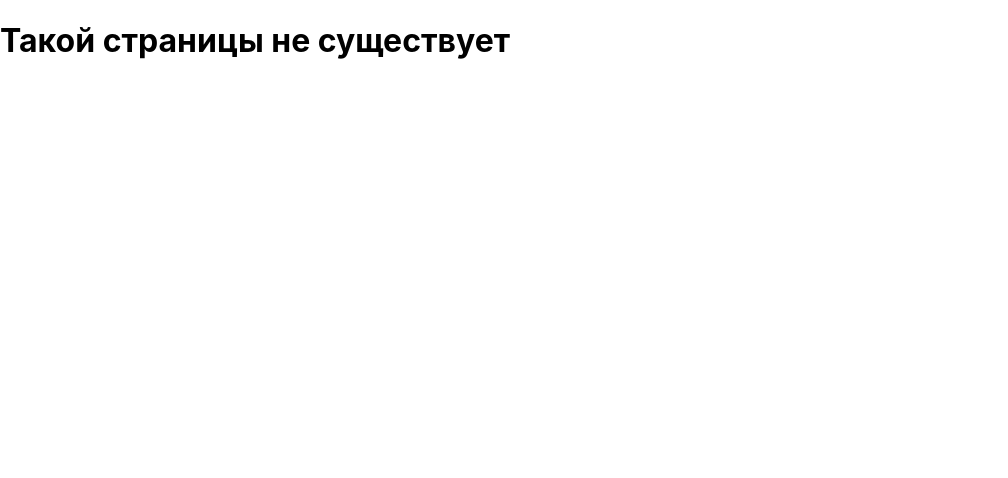
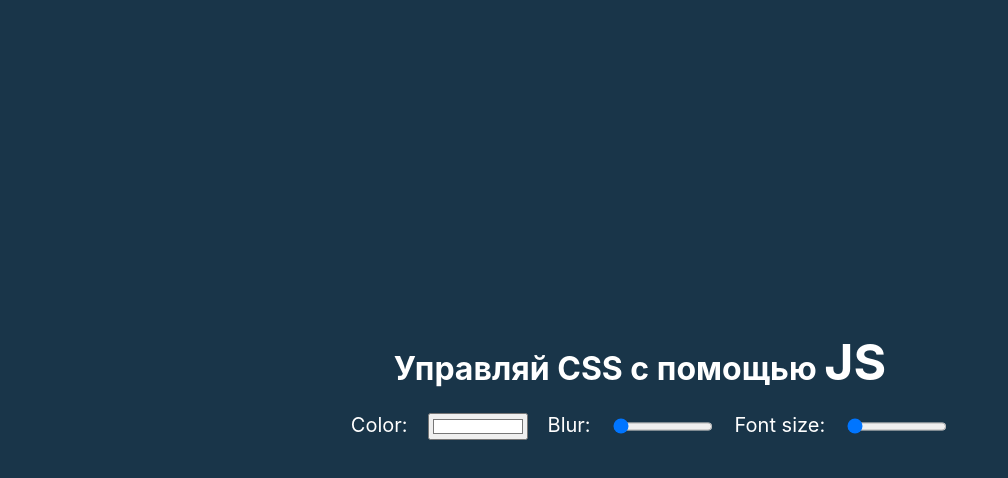
Before and after one commit to PavelZelenskiy/ts30, a React (Create React App) app: page /tsvariablescss in a window 1280 px wide. Shown: the top 478 px of the page, without its empty margins (0-1008 px from the left). Built offline with nearby package versions, Linux system fonts and the light colour scheme.

Commit message:
add variablesCSS app + refatoring

```diff
--- a/src/App/App.tsx
+++ b/src/App/App.tsx
@@ -4,6 +4,7 @@ import { TsClock } from "../components/Clock/TsClock";
 import { Route, Routes } from "react-router-dom";
 import { ProjectsPanel } from "../components/ProjectsPanel/ProjectsPanel";
 import { NotFoundPage } from "../components/NotFoundPage/NotFoundPage";
+import { VariablesCSS } from "../components/VariablesCSS/VariablesCSS";
 
 export const App = () => {
   return (
@@ -12,6 +13,7 @@ export const App = () => {
       <Route path="/tsdrumkit" element={<DrumKit />} />
       <Route path="/tsclock" element={<TsClock />} />
       <Route path="*" element={<NotFoundPage />} />
+      <Route path="/tsvariablescss" element={<VariablesCSS />} />
     </Routes>
   );
 };
--- a/src/components/Clock/ClockHand/ClockHand.tsx
+++ b/src/components/Clock/ClockHand/ClockHand.tsx
@@ -19,7 +19,7 @@ type HandStyle = {
 };
 
 export const ClockHand = ({ timeType }: timeType) => {
-  const [time, setTime] = useState(0);
+  const [time, setTime] = useState<number>(0);
 
   let handHeight: string;
   let handWidth: string;
--- a/src/components/DrumKit/DrumKit.tsx
+++ b/src/components/DrumKit/DrumKit.tsx
@@ -4,8 +4,8 @@ import { SoundButton } from "./SoundButton/SoundButton";
 import { soundButtons } from "./data/soundButtons";
 
 export const DrumKit = () => {
-  const [isActive, setActive] = useState(false);
-  const [keyCode, setKeyCode] = useState(NaN);
+  const [isActive, setActive] = useState<boolean>(false);
+  const [keyCode, setKeyCode] = useState<number | null>(null);
 
   return (
     <div
--- a/src/components/ProjectsPanel/ProjectsPanel.tsx
+++ b/src/components/ProjectsPanel/ProjectsPanel.tsx
@@ -5,8 +5,9 @@ import { Link } from "react-router-dom";
 export const ProjectsPanel = () => {
   return (
     <div className="projects_panel">
-      <Link to="/tsdrumkit">TS Drum Kit</Link>
-      <Link to="/tsclock">TS Clock</Link>
+      <Link to="/tsdrumkit">Drum Kit</Link>
+      <Link to="/tsclock">Clock</Link>
+      <Link to="/tsvariablescss">Variables CSS</Link>
     </div>
   );
 };
--- /dev/null
+++ b/src/components/VariablesCSS/VariablesCSS.tsx
@@ -0,0 +1,64 @@
+import React, { useState } from "react";
+import "./variablesCSS.css";
+
+type TSpanStyle = {
+  fontSize: string;
+  filter: string;
+  color: string;
+};
+
+export const VariablesCSS = () => {
+  const [color, setColor] = useState<string>("#ffffff");
+  const [fontSize, setFontSize] = useState<number>(50);
+  const [blur, setBlur] = useState<number>(0);
+
+  const handleUpdate = (props: HTMLInputElement): void => {
+    if (props.name === "font_color") {
+      setColor(props.value);
+    } else if (props.name === "blur") {
+      setBlur(Number(props.value));
+    } else {
+      setFontSize(Number(props.value));
+    }
+  };
+
+  const spanStyle: TSpanStyle = {
+    fontSize: `${fontSize}px`,
+    filter: `blur(${blur}px)`,
+    color: color,
+  };
+
+  return (
+    <div className="variables_css">
+      <h1>
+        Управляй CSS с помощью <span style={spanStyle}>JS</span>
+      </h1>
+      <div className="controls">
+        <label>Color:</label>
+        <input
+          type="color"
+          name="font_color"
+          defaultValue="#ffffff"
+          onChange={(e) => handleUpdate(e.target)}
+        />
+        <label>Blur:</label>
+        <input
+          type="range"
+          name="blur"
+          defaultValue="0"
+          min="0"
+          max="30"
+          onChange={(e) => handleUpdate(e.target)}
+        />
+        <label>Font size:</label>
+        <input
+          type="range"
+          name="font_size"
+          min="50"
+          max="300"
+          onChange={(e) => handleUpdate(e.target)}
+        />
+      </div>
+    </div>
+  );
+};
--- /dev/null
+++ b/src/components/VariablesCSS/variablesCSS.css
@@ -0,0 +1,28 @@
+.variables_css{
+    display: flex;
+    flex-direction: column;
+    background: #193549;
+    height: 100vh;
+    width: 100%;
+    justify-content: center;
+    align-items: center;
+}
+
+h1{
+    color: white;
+}
+
+.controls{
+    display: flex;
+    text-align: center;
+    margin-bottom: 50px;
+}
+input{
+    width: 100px;
+}
+
+label{
+    margin: 0px 20px;
+    font-size: 20px;
+    color: white;
+}
```
Also changed, not shown: 1 other file (tests, documents, lock files or other folders).
